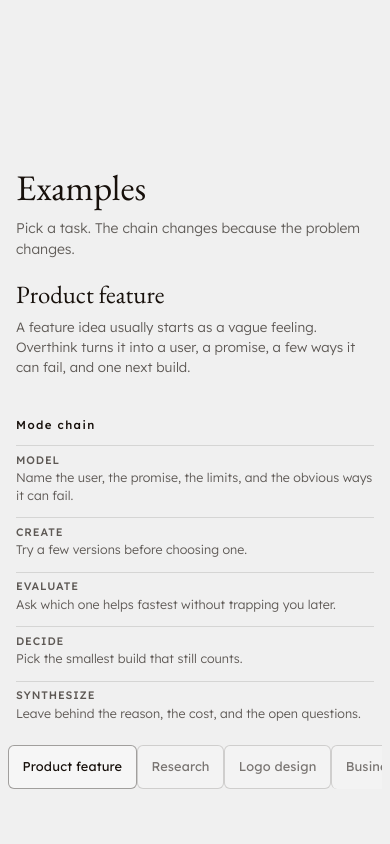
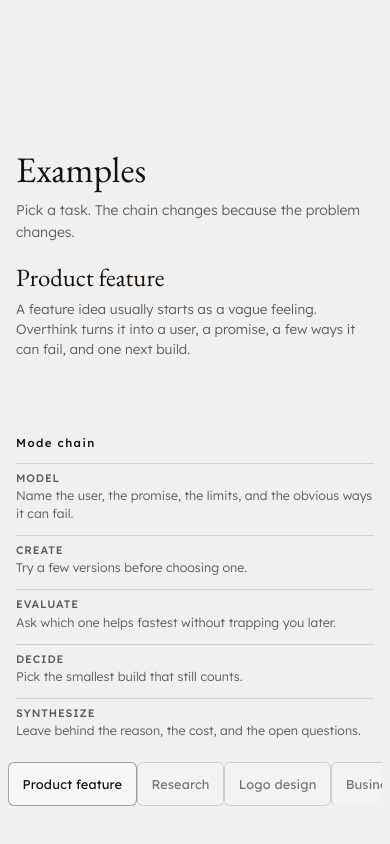
Before and after one commit to s0md3v/overthink, a website built with Vite: page site/index.html in a window 390 px wide. Shown: the part 1642-2486 px from the top of the page. Built offline with nearby package versions, Linux system fonts and the light colour scheme; files whose address does not match are found by name.

Commit message:
fixed examples layout

```diff
--- a/site/src/styles.css
+++ b/site/src/styles.css
@@ -1012,6 +1012,10 @@ opacity: 1;
     white-space: nowrap;
 }
 
+.example-chain-readout [data-example-description] {
+    min-height: 4.9rem;
+}
+
 .example-chain-readout {
     min-height: 38.5rem;
 }
@@ -1551,6 +1555,12 @@ opacity: 1;
     text-underline-offset: 0.22em;
 }
 
+@media (max-width: 1360px) {
+    .example-chain-readout [data-example-description] {
+        min-height: 6.1rem;
+    }
+}
+
 @media (max-width: 1120px) {
     .page-index {
         grid-template-columns: repeat(3, minmax(0, 1fr));
@@ -1623,6 +1633,16 @@ opacity: 1;
         min-height: clamp(25rem, 44vw, 34rem);
     }
 
+    .example-chain-readout [data-example-description] {
+        min-height: 6.4rem;
+    }
+
+}
+
+@media (max-width: 1040px) and (min-width: 821px) {
+    .example-chain-readout [data-example-description] {
+        min-height: 7.7rem;
+    }
 }
 
 @media (max-width: 820px) {
@@ -1658,6 +1678,10 @@ opacity: 1;
     .brain-slot,
     .brain-stage {
         align-self: center;
+    }
+
+    .example-chain-readout [data-example-description] {
+        min-height: 4.4rem;
     }
 }
 
@@ -1923,7 +1947,8 @@ opacity: 1;
         grid-template-areas:
             "readout"
             "list";
-        min-height: auto;
+        grid-template-rows: minmax(28.5rem, auto) auto;
+        min-height: 32.15rem;
         margin-top: 1.15rem;
     }
 
@@ -1959,8 +1984,12 @@ opacity: 1;
         white-space: normal;
     }
 
+    .example-chain-readout [data-example-description] {
+        min-height: 6rem;
+    }
+
     .example-chain-readout {
-        min-height: 26.25rem;
+        min-height: 28.5rem;
     }
 
     .example-chain {
```
